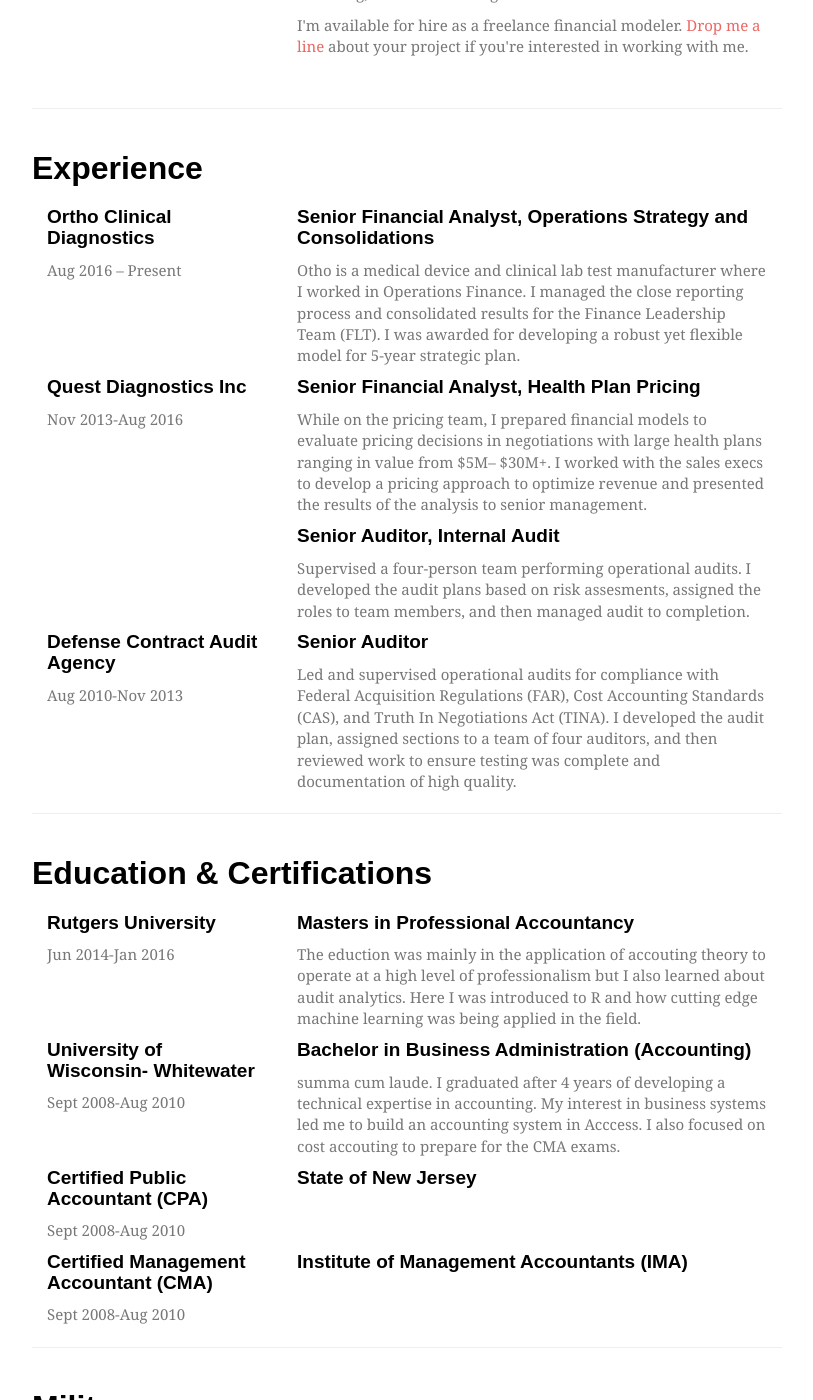
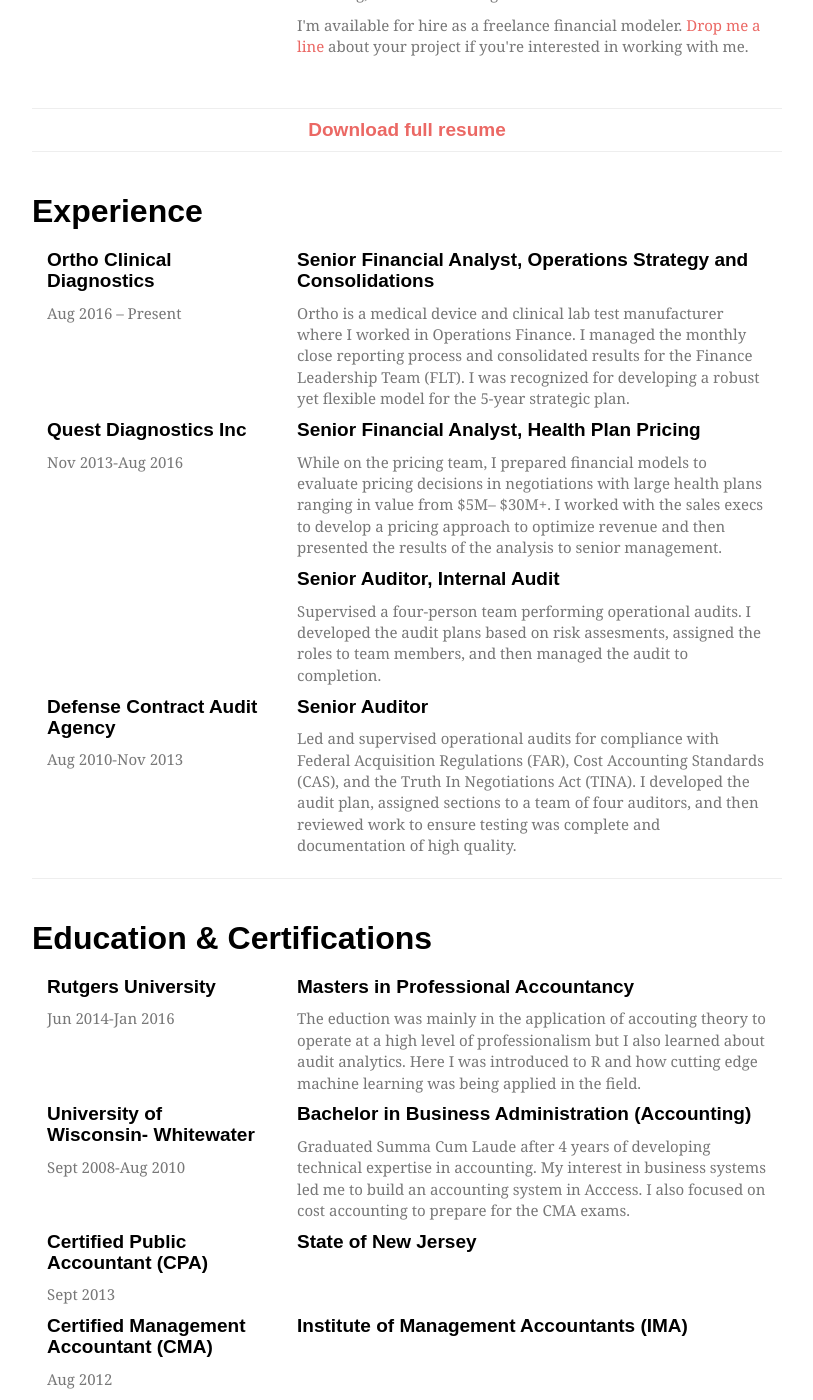
Before and after one commit to kuhnrl30/kuhnrl30.github.io, a Jekyll site: the page built from index.html, in a window 1280 px wide and 1400 px high, scrolled down 415 px. Shown: the whole window, without its empty margins (233-1046 px from the left). Built offline with Jekyll 4.4.1, drawn with Linux system fonts in a browser that asks for light colours; nearby versions of some CDN libraries; some web fonts are replaced; some of the changed text lies outside the part shown.

Commit message:
refine homepage

```diff
--- a/_data/abilities.yml
+++ b/_data/abilities.yml
@@ -21,7 +21,7 @@
 - name: SQL
   score: 2
 - name: Jekyll
-  score: 2
+  score: 3
 - name: Statistical Sampling (Audit)
   score: 3
 - name: Federal Acquistion Regulation (FAR)
--- a/_data/tools.yml
+++ b/_data/tools.yml
@@ -14,7 +14,7 @@
   score: 5
 - name: TeamMate (1 year)
   score: 3
-- name: Tableau
+- name: Tableau (1 year)
   score: 3
 - name: Essbase (2 years)
   score: 3
@@ -22,7 +22,7 @@
   score:  3
 - name: PeopleSoft (1 year)
   score: 2
-- name: Git
+- name: Git (4 years)
   score: 2
-- name: SharePoint
+- name: SharePoint (1 year)
   score: 3
--- a/index.html
+++ b/index.html
@@ -26,8 +26,13 @@
 	</div>
 </div>
 </div>
-<hr>
-
+<hr style="margin-bottom: 0">
+<div class="row">
+  <div class="col-xs-12 text-center">
+    <h4><a target="_blank" href="Ryan Kuhn Resume-2018-Finance v2.pdf">Download full resume</a></h4>
+  </div>
+</div>
+<hr style="margin-top: 0">
 <div class="container">
   <div class="row">
     <h2>Experience</h2>
@@ -39,7 +44,7 @@
     </div>
     <div class="col-md-8">
      <h4>Senior Financial Analyst, Operations Strategy and Consolidations</h4>
-     Otho is a medical device and clinical lab test manufacturer where I worked in Operations Finance.  I managed the close reporting process and consolidated results for the Finance Leadership Team (FLT). I was awarded for developing a robust yet flexible model for 5-year strategic plan.
+     Ortho is a medical device and clinical lab test manufacturer where I worked in Operations Finance.  I managed the monthly close reporting process and consolidated results for the Finance Leadership Team (FLT). I was recognized for developing a robust yet flexible model for the 5-year strategic plan.
     </div>
   </div> <!--  end row -->
 
@@ -50,7 +55,7 @@
     </div>
     <div class="col-md-8">
       <h4>Senior Financial Analyst, Health Plan Pricing</h4>
-      While on the pricing team, I prepared financial models to evaluate pricing decisions in negotiations with large health plans ranging in value from $5M– $30M+. I worked with the sales execs to develop a pricing approach to optimize revenue and presented the results of the analysis to senior management.
+      While on the pricing team, I prepared financial models to evaluate pricing decisions in negotiations with large health plans ranging in value from $5M– $30M+. I worked with the sales execs to develop a pricing approach to optimize revenue and then presented the results of the analysis to senior management.
     </div>
   </div> <!-- end row -->
     <div class="row">
@@ -59,7 +64,7 @@
     </div>
     <div class="col-md-8">
       <h4>Senior Auditor, Internal Audit</h4>
-      Supervised a four-person team performing operational audits. I developed the audit plans based on risk assesments, assigned the roles to team members, and then managed audit to completion.
+      Supervised a four-person team performing operational audits. I developed the audit plans based on risk assesments, assigned the roles to team members, and then managed the audit to completion.
     </div>
   </div> <!-- end row -->
     <div class="row">
@@ -69,7 +74,7 @@
     </div>
     <div class="col-md-8">
       <h4>Senior Auditor</h4>
-     Led and supervised operational audits for compliance with Federal Acquisition Regulations (FAR), Cost Accounting Standards (CAS), and Truth In Negotiations Act (TINA). I developed the audit plan, assigned sections to a team of four auditors, and then reviewed work to ensure testing was complete and documentation of high quality.
+     Led and supervised operational audits for compliance with Federal Acquisition Regulations (FAR), Cost Accounting Standards (CAS), and the Truth In Negotiations Act (TINA). I developed the audit plan, assigned sections to a team of four auditors, and then reviewed work to ensure testing was complete and documentation of high quality.
     </div>
   </div> <!-- end row -->
 </div> <!-- end experience container -->
@@ -99,13 +104,13 @@
     </div>
     <div class="col-md-8">
     <h4>Bachelor in Business Administration (Accounting)</h4>
-    summa cum laude. I graduated after 4 years of developing a technical expertise in accounting.  My interest in business systems led me to build an accounting system in Acccess.  I also focused on cost accouting to prepare for the CMA exams.
+    Graduated Summa Cum Laude after 4 years of developing technical expertise in accounting.  My interest in business systems led me to build an accounting system in Acccess.  I also focused on cost accounting to prepare for the CMA exams.
     </div>
   </div> <!--  end row -->
   <div class= "row">
     <div class="col-md-4">
       <h4>Certified Public Accountant (CPA)</h4>
-      Sept 2008-Aug 2010
+      Sept 2013
     </div>
     <div class="col-md-8">
       <h4>State of New Jersey</h4>
@@ -114,7 +119,7 @@
   <div class= "row">
     <div class="col-md-4">
       <h4>Certified Management Accountant (CMA)</h4>
-      Sept 2008-Aug 2010
+      Aug 2012
     </div>
     <div class="col-md-8">
       <h4>Institute of Management Accountants (IMA)</h4>
```
